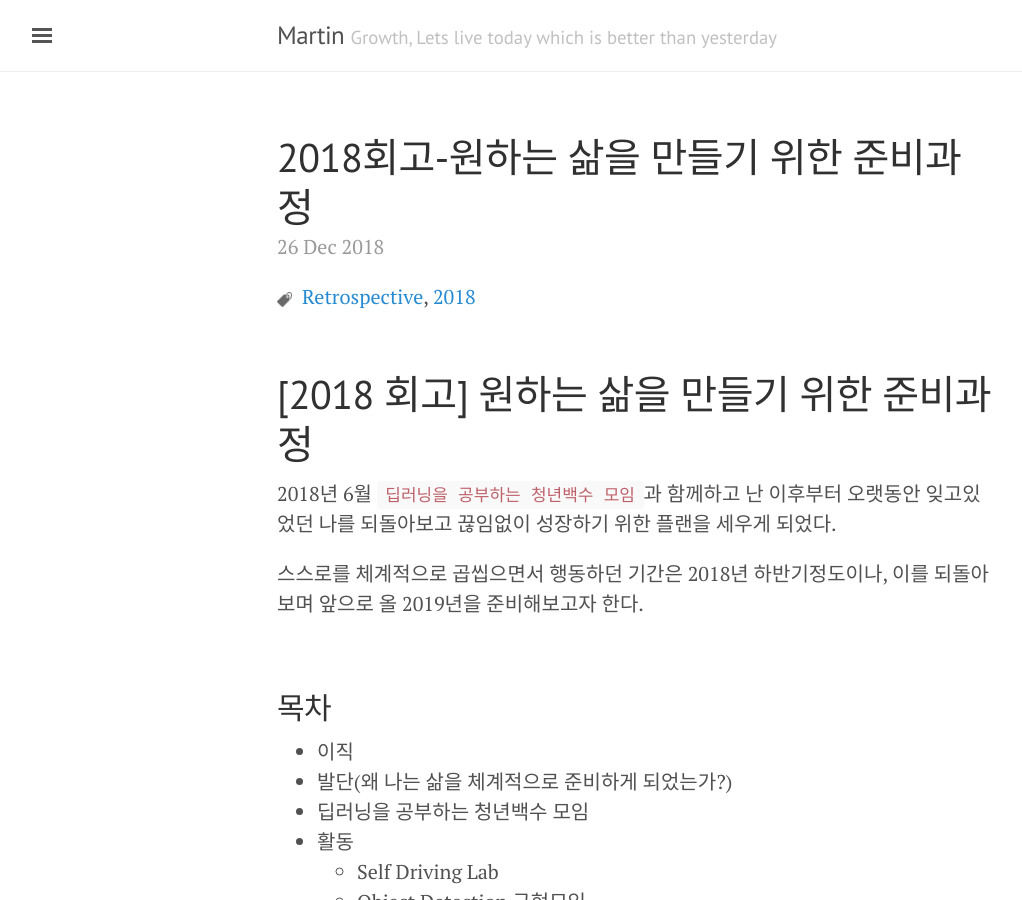
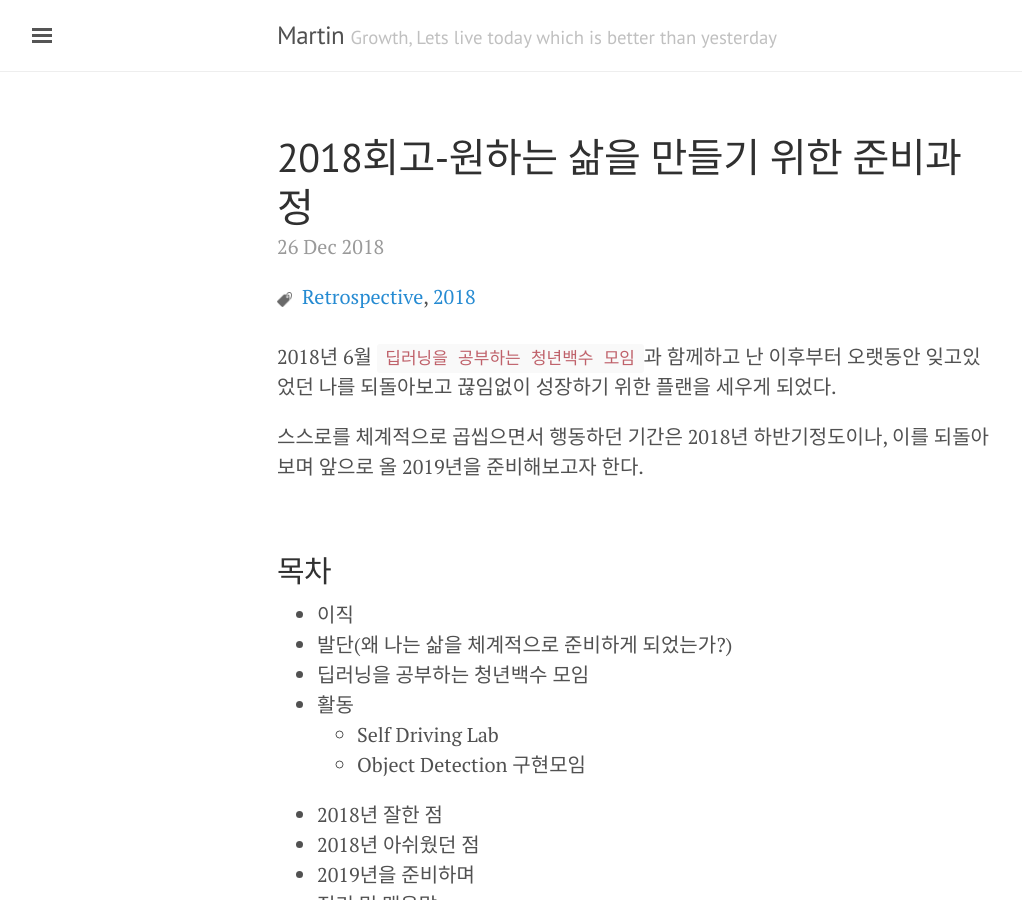
Before and after one commit to ssaru/jimheo.github.io, a Jekyll site: the page built from _posts/Retrospective/2018-12-26-retrospective_2018.md, in a window 1280 px wide and 900 px high. Shown: the whole window, without its empty margins (3-1025 px from the left). Built offline with Jekyll 4.4.1, drawn with Linux system fonts in a browser that asks for light colours; comment, search, counter and statistics services are not loaded.

Commit message:
fix typo at title
 remove TIL title because jekyll blog already have a title

```diff
--- a/_posts/Retrospective/2018-12-26-retrospective_2018.md
+++ b/_posts/Retrospective/2018-12-26-retrospective_2018.md
@@ -8,10 +8,6 @@ tags:
 - 2018
 
 ---
-
-# [2018 회고] 원하는 삶을 만들기 위한 준비과정
-
-
 
 2018년 6월 `딥러닝을 공부하는 청년백수 모임`과 함께하고 난 이후부터 오랫동안 잊고있었던 나를 되돌아보고 끊임없이 성장하기 위한 플랜을 세우게 되었다.
 
```
